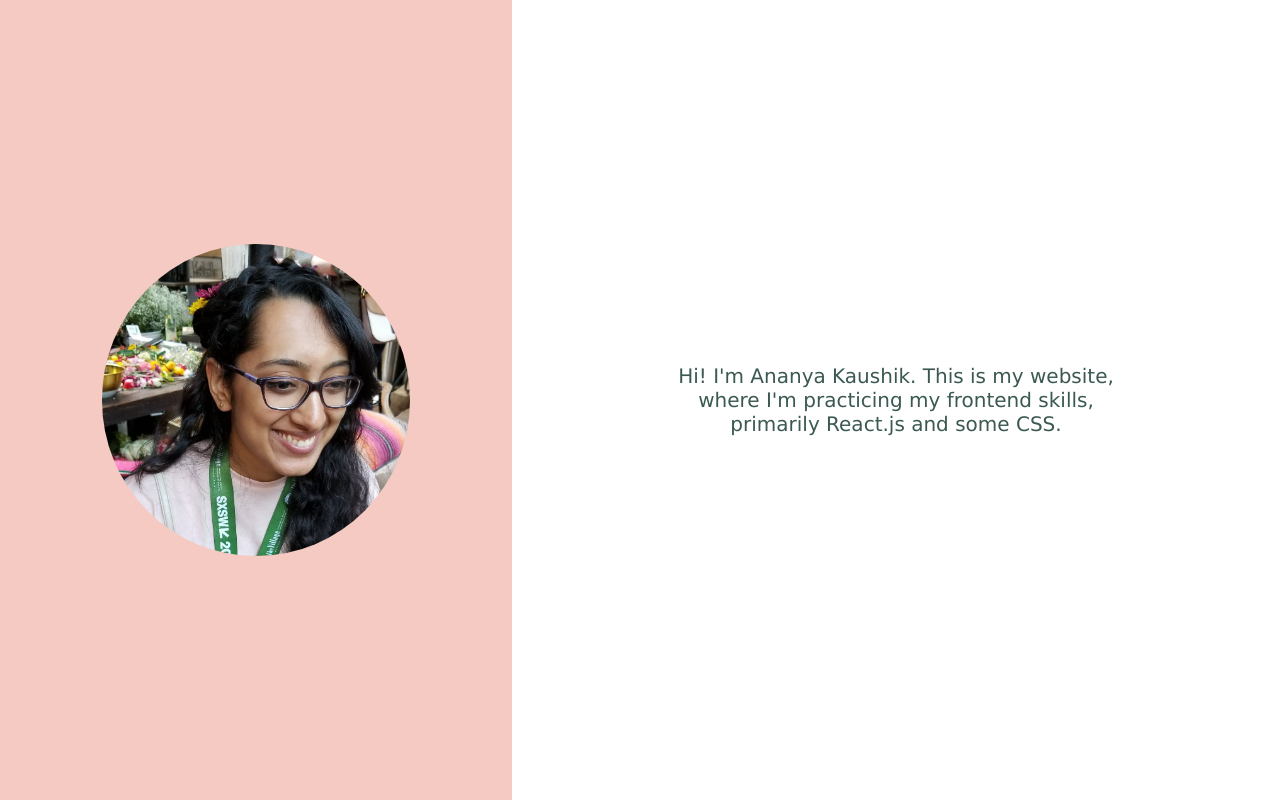
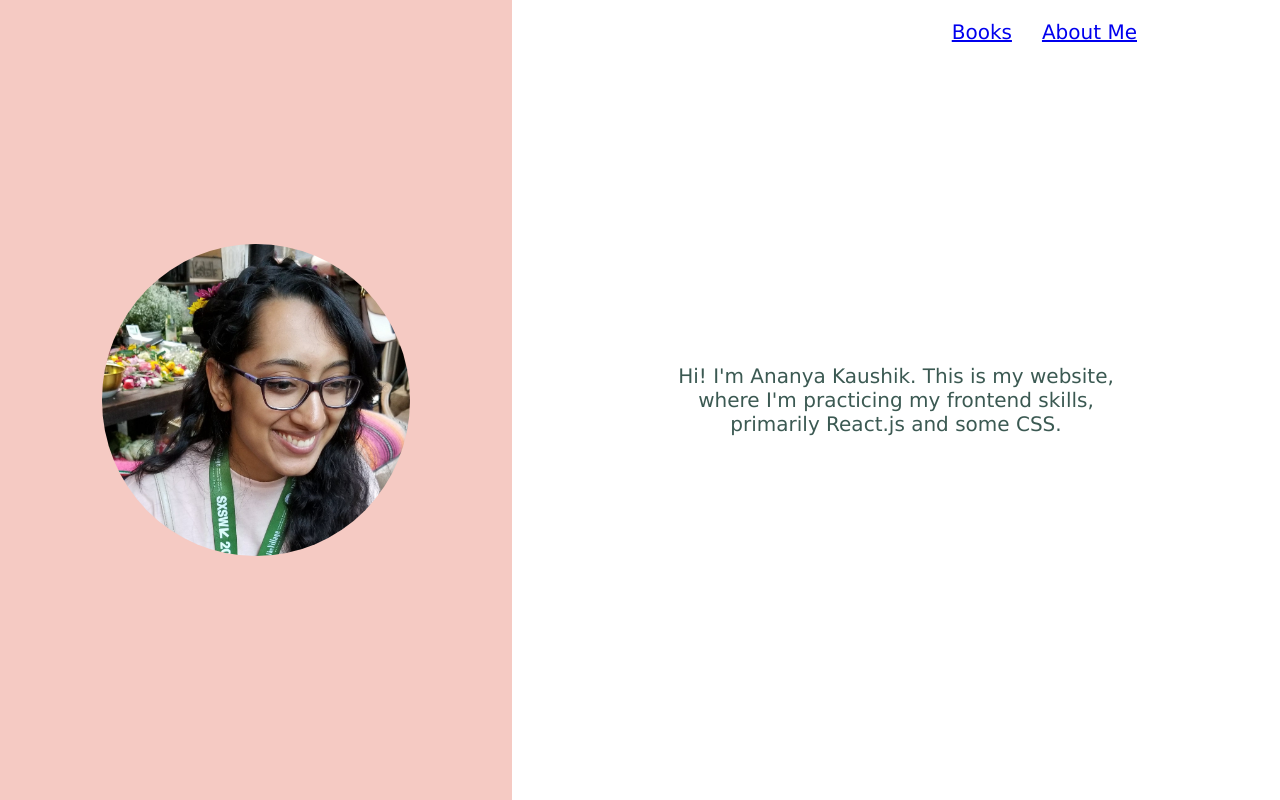
Before and after one commit to ananyakaushik/ananya-personal-website, a React (Create React App) app: page / in a window 1280 px wide. Built offline with nearby package versions, Linux system fonts and the light colour scheme.

Commit message:
add a navbar

```diff
--- a/package.json
+++ b/package.json
@@ -8,6 +8,8 @@
     "@testing-library/user-event": "^12.1.10",
     "react": "^17.0.1",
     "react-dom": "^17.0.1",
+    "react-router": "^5.2.0",
+    "react-router-dom": "^5.2.0",
     "react-scripts": "4.0.0",
     "web-vitals": "^0.2.4"
   },
--- a/src/App.js
+++ b/src/App.js
@@ -1,3 +1,4 @@
+import { BrowserRouter } from 'react-router-dom';
 import './App.css';
 // import Header from './components/Header/Header'
 // import Footer from './components/Footer/Footer';
@@ -5,6 +6,7 @@ import ContentSection from './components/ContentSection/ContentSection';
 
 function App() {
   return (
+    <BrowserRouter>
       <div className="App">
         {/* <Header /> */}
 
@@ -16,6 +18,7 @@ function App() {
 
         {/* <Footer /> */}
       </div>
+    </BrowserRouter>
   );
 }
 
--- /dev/null
+++ b/src/components/About/About.js
@@ -0,0 +1,11 @@
+import React, { Component } from 'react';
+
+class About extends Component {
+    render() {
+        return(
+            <p>About Me</p>
+        )
+    }
+}
+
+export default About;
--- /dev/null
+++ b/src/components/Books/Books.js
@@ -0,0 +1,11 @@
+import React, { Component } from 'react';
+
+class Books extends Component {
+    render() {
+        return(
+            <p>Books</p>
+        )
+    }
+}
+
+export default Books;
--- a/src/components/ContentSection/ContentSection.js
+++ b/src/components/ContentSection/ContentSection.js
@@ -1,5 +1,8 @@
 import React, { Component } from 'react';
 import classes from './ContentSection.module.css';
+
+import Navbar from '../Navbar/Navbar';
+
 import ananyaSXSW from '../../ananyaSXSW.jpg';
 
 class ContentSection extends Component {
@@ -8,16 +11,21 @@ class ContentSection extends Component {
         const className = [classes.section, classes[`${ this.props.bgColor }`]].join(' ');
 
         return (
-            <div style={{display: 'inline-block', height: '100%', alignContent: 'center', justifyContent:'center'}}>
+            // <div style={{position: 'relative'}}>
+                // <Navbar />
+                <div style={{zIndex: 10, display: 'inline-block', height: '100%', alignContent: 'center', justifyContent:'center'}}>
+
                     <div className={classes.imgDiv}>
                         <img src={ananyaSXSW} alt="Ananya" />
                     </div>
                     <div className={classes.pDiv}>
+                        <Navbar />
                         <p className={className}>
                             Hi! I'm Ananya Kaushik. This is my website, where I'm practicing my frontend skills, primarily React.js and some CSS.
                         </p>
                     </div>
                 </div>
+            // </div>
         );
     }
 }
--- /dev/null
+++ b/src/components/Navbar/Navbar.js
@@ -0,0 +1,36 @@
+import React, { Component } from 'react';
+import { Route, NavLink, Switch } from 'react-router-dom';
+import classes from './Navbar.module.css';
+
+import Books from '../Books/Books';
+import About from '../About/About';
+import ContentSection from '../ContentSection/ContentSection';
+
+class Navbar extends Component {
+    render() {
+        return(
+            <div>
+                <nav className={classes.Nav}>
+                    <ul className={classes.ul}>
+                        <li className={classes.li}>
+                            <NavLink to="/books">Books</NavLink>
+                        </li>
+                        <li className={classes.li}>
+                            <NavLink to="/about">About Me</NavLink>
+                        </li>
+                        {/* <li className={classes.li}>About Me</li>
+                        <li className={classes.li}>About Me</li> */}
+                    </ul>
+                </nav>
+                <Switch>
+                    <Route path="/books" component={Books} />
+                    <Route path="/about" component={About} />
+                    {/* <Route path="/" exact component={ContentSection} /> */}
+                    {/* <Route component={NoMatch}/> */}
+                </Switch>
+            </div>
+        )
+    }
+}
+
+export default Navbar;
--- /dev/null
+++ b/src/components/Navbar/Navbar.module.css
@@ -0,0 +1,17 @@
+.ul {
+    position: absolute;
+    right: 10%;
+    list-style: none;
+    display: inline;
+    align-items: flex-start;
+}
+
+.li {
+    display: inline;
+    padding: 5px;
+    margin: 10px
+}
+
+/* .Nav {
+    position: absolute;
+} */
```
Also changed, not shown: 1 other file (tests, documents, lock files or other folders). Lines whose indentation alone changed are shown as unchanged.
